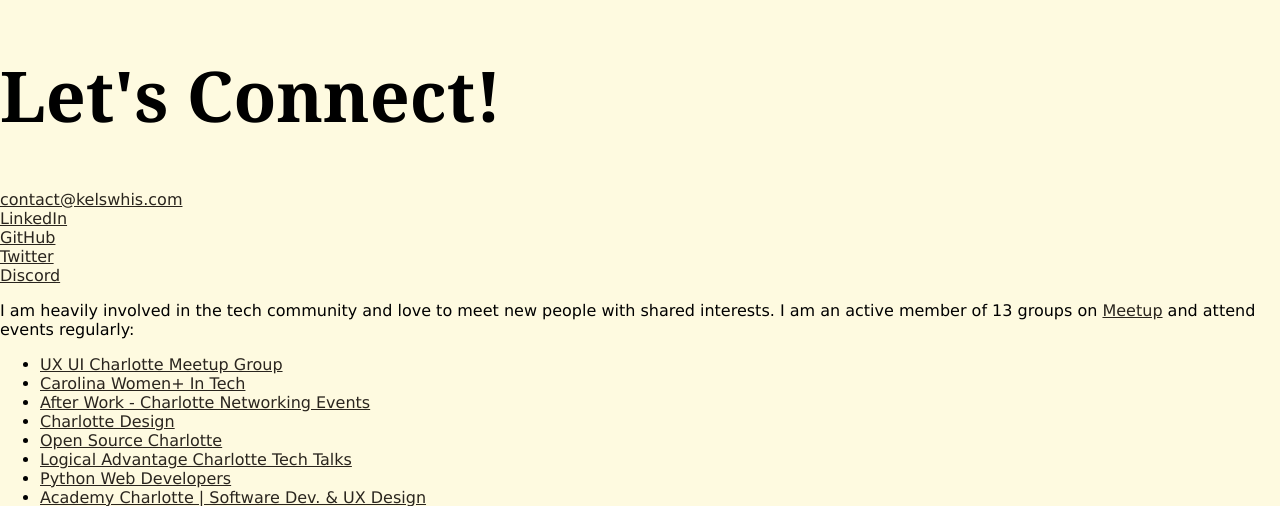
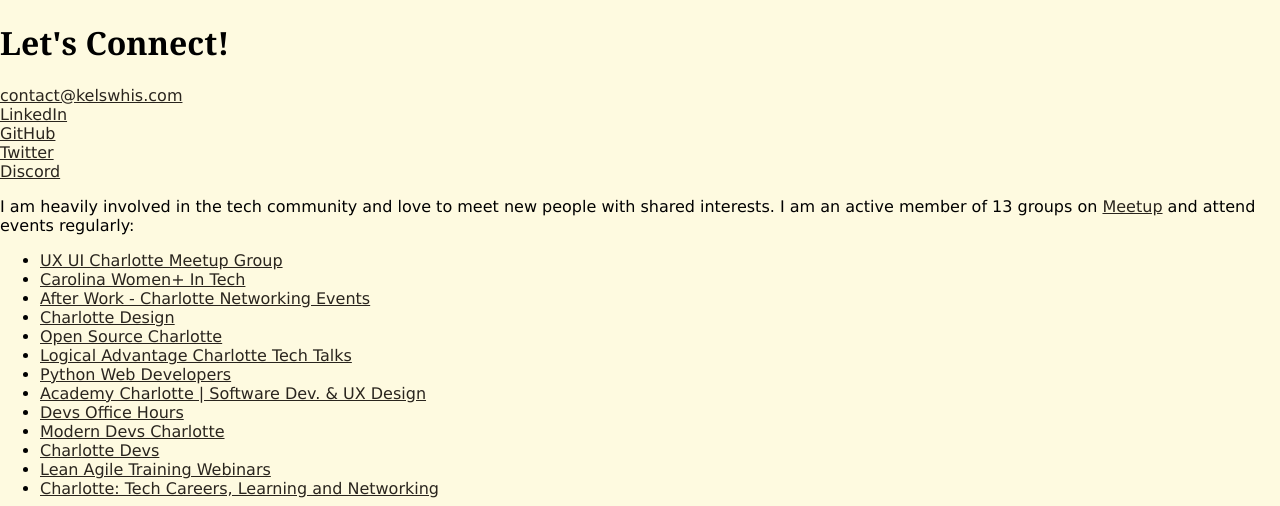
Before and after one commit to kwhis/kwhis.github.io, a PHP site: page /pages/connect.html in a window 1280 px wide. Shown: the part 86-592 px from the top of the page. Run offline with PHP 8.4, Linux system fonts and the light colour scheme.

Commit message:
Set font size for only the index header

```diff
--- a/styles/style.css
+++ b/styles/style.css
@@ -63,7 +63,7 @@ a {
 
 /*Index
 -------------------------------------------*/
-h1 {
+.content-flex > h1 {
   font-size: 70px;
 }
 
```
